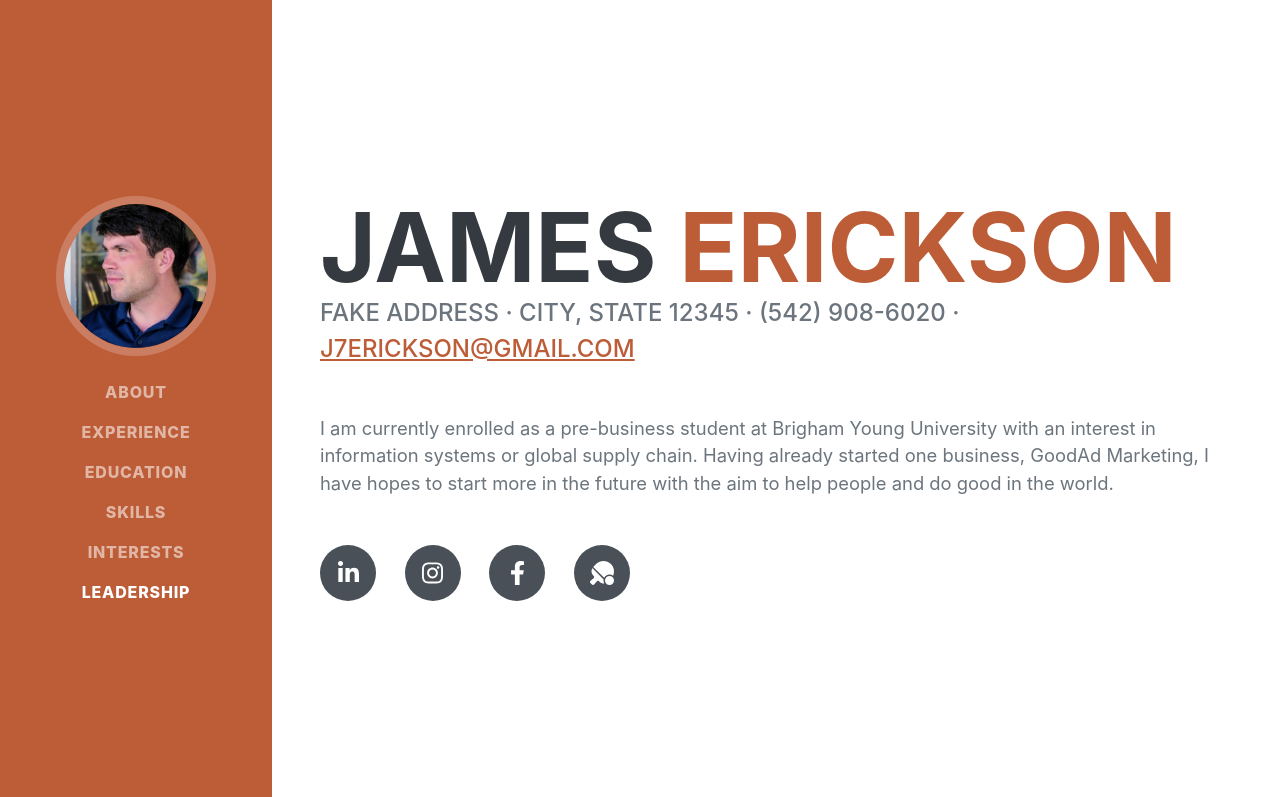
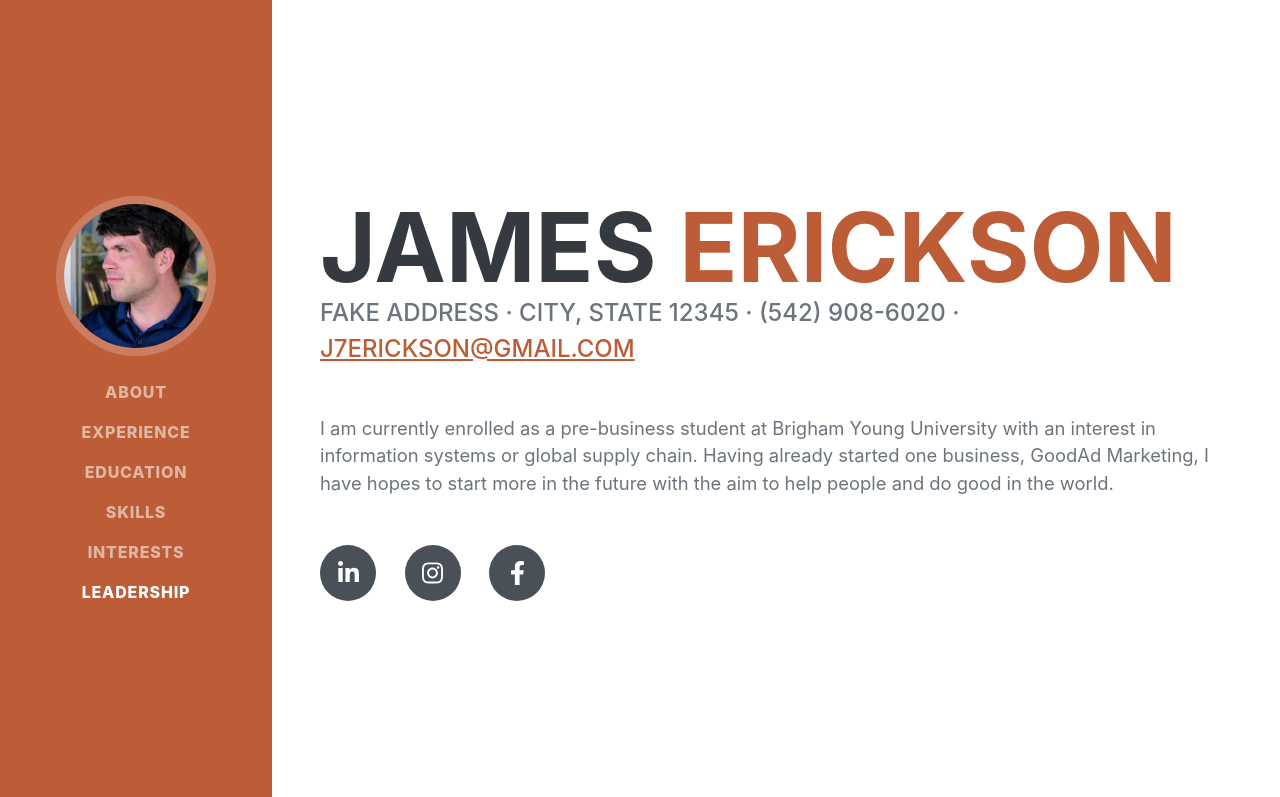
Before and after one commit to ericjamee/IS201Project, a plain HTML site: page index.html in a window 1280 px wide. Shown: the top 797 px of the page. Drawn offline with nearby package versions, Linux system fonts and the light colour scheme; a web font is replaced by a local one.

Commit message:
Add files via upload

```diff
--- a/index.html
+++ b/index.html
@@ -52,7 +52,6 @@
                         <a class="social-icon" href="https://www.linkedin.com/in/james-erickson-25ab68256/" target="_blank"><i class="fab fa-linkedin-in"></i></a>
                         <a class="social-icon" href="https://www.instagram.com/jameseerickson/" target="_blank"><i class="fab fa-instagram"></i></a>
                         <a class="social-icon" href="https://www.facebook.com/james.erickson.94695459" target="_blank"><i class="fab fa-facebook-f"></i></a>
-                        <a class="social-icon" href="https://ericjamee.github.io/IS201Project/scratch.html" target="_blank"><i class="fas fa-table-tennis"></i></a>
                     </div>
                 </div>
             </section>
```
